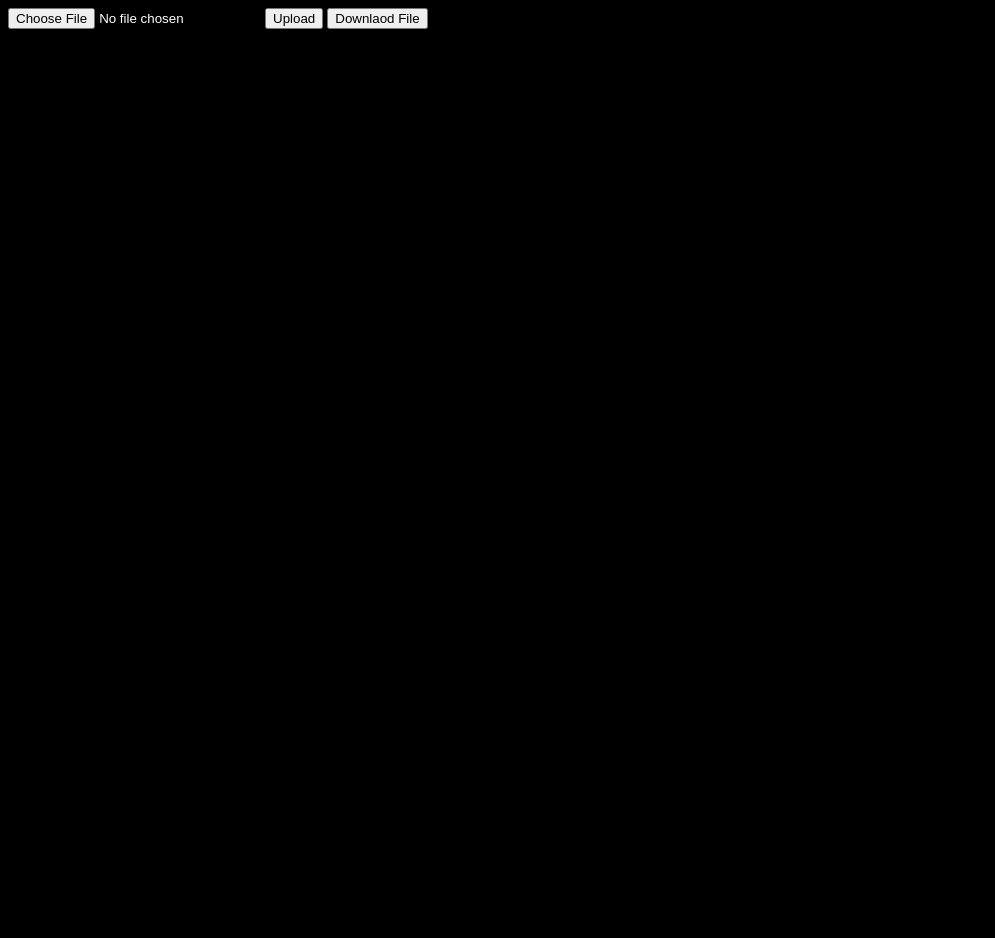
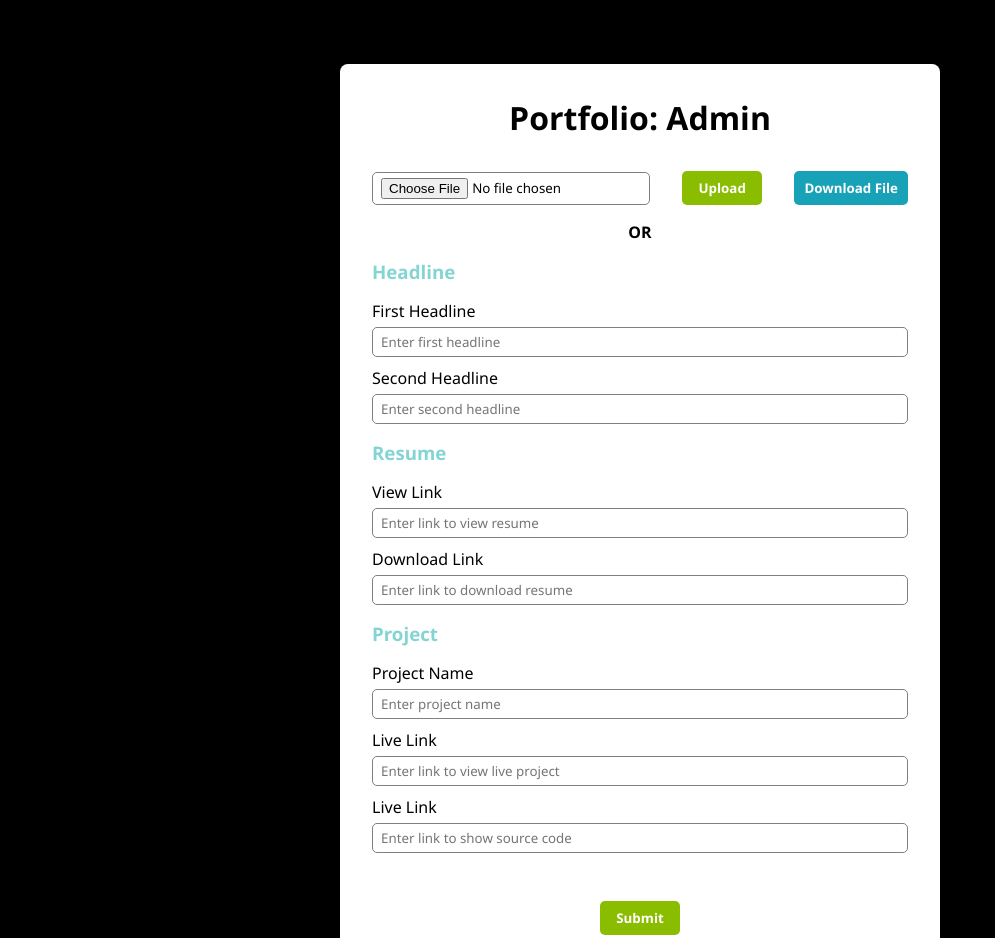
Before and after one commit to shuklasp10/portfolio-backend, a website: page public/index.html in a window 1280 px wide. Shown: the top 938 px of the page, without its empty margins (0-995 px from the left). Before the commit the page ends 800 px from the top, so only its background shows below. Drawn offline with Linux system fonts and the light colour scheme.

Commit message:
add form and style

```diff
--- a/public/index.html
+++ b/public/index.html
@@ -10,9 +10,66 @@
 </head>
 
 <body>
-    <input id="ip-file" type="file" accept=".json" placeholder="upload json">
-    <button id="btn-upload">Upload</button>
-    <a href="/admin/sample"><button id="btn-download">Downlaod File</button></a>
+    <div class="main">
+        <h1>Portfolio: Admin</h1>
+
+        <div class="form">
+
+            <!-- --------------------- json uploader --------------------- -->
+            <section class="json-upload">
+                <input id="ip-file" type="file" accept=".json" placeholder="upload json">
+                <button id="btn-upload" class="submit">Upload</button>
+                <a href="/admin/sample"><button id="btn-download" class="info">Download File</button></a>
+            </section>
+
+            <h4>OR</h4>
+
+            <!-- --------------------- headline --------------------- -->
+            <section>
+                <h3>Headline</h3>
+                <div class="first-headline">
+                    <label for="first-headline">First Headline</label>
+                    <input id="first-headline" type="text" placeholder="Enter first headline" />
+                </div>
+                <div class="sedond-headline">
+                    <label for="second-headline">Second Headline</label>
+                    <input id="second-headline" type="text" placeholder="Enter second headline" />
+                </div>
+            </section>
+
+            <!-- --------------------- resume --------------------- -->
+            <section>
+                <h3>Resume</h3>
+                <div class="view">
+                    <label for="viewurl">View Link</label>
+                    <input id="viewlink" type="text" placeholder="Enter link to view resume" />
+                </div>
+                <div class="file">
+                    <label for="viewurl">Download Link</label>
+                    <input id="file" type="text" placeholder="Enter link to download resume" />
+                </div>
+            </section>
+
+            <!-- --------------------- project --------------------- -->
+            <section>
+                <h3>Project</h3>
+                <div class="view">
+                    <label for="project-name">Project Name</label>
+                    <input id="project-name" type="text" placeholder="Enter project name" />
+                </div>
+                <div class="livelink">
+                    <label for="livelink">Live Link</label>
+                    <input id="livelink" type="text" placeholder="Enter link to view live project " />
+                </div>
+                <div class="srclink">
+                    <label for="srclink">Live Link</label>
+                    <input id="srclink" type="text" placeholder="Enter link to show source code" />
+                </div>
+            </section>
+
+            <button class="submit form-submit">Submit</button>
+        </div>
+    </div>
 </body>
 
 </html>
--- a/public/script.js
+++ b/public/script.js
@@ -3,7 +3,7 @@ const btnUpload = document.getElementById('btn-upload');
 function handleUpload(){
     const file = document.getElementById('ip-file').files[0];
     if(!file){
-        alert('Please upload JSON file.')
+        alert('Please select JSON file.')
         return
     }
 
--- a/public/style.css
+++ b/public/style.css
@@ -1,4 +1,91 @@
+
 body{
     background-color: black;
+    width: 100vw;
+    height: 100vh;
+}
+
+* {
+    padding: 0;
+    margin: 0;
+    box-sizing: border-box;
+    font-family: 'Segoe UI', Tahoma, Geneva, Verdana, sans-serif;
+}
+
+
+.main {
+    max-width: 600px;
+    margin: 4rem auto;
+    background-color: white;
+    padding: 2rem;
+    text-align: center;
+    border-radius: 8px;
+}
+
+.form {
+    margin-top: 2rem;
+    display: flex;
+    flex-direction: column;
+    gap: 1rem;
+}
+
+.json-upload{
+    display: flex;
+    justify-content: space-between;
+    align-items: baseline;
+    flex-wrap: wrap;
+    gap: 10px;
+}
+
+input{
+    min-height: 1rem;
+    padding: 5px 8px;
+    border-radius: 5px;
+    outline: none;
+    border: 1px solid gray;
+}
+
+button {
+    padding: 8px 10px;
+    border-radius: 5px;
+    min-width: 5rem;
+    cursor: pointer;
     color: white;
+    border: none;
+    font-weight: 600;
 }
+
+h3{
+    margin-bottom: 1rem;
+}
+
+h3{
+    color: #84d4d4
+}
+
+section {
+    text-align: left;
+}
+
+section div {
+    display: flex;
+    flex-direction: column;
+    gap: 5px;
+}
+
+section div + div {
+    margin-top: 10px;
+}
+
+.form-submit {
+    margin: auto;
+    margin-top: 2rem;
+}
+
+.submit{
+    background-color: rgb(138, 189, 0);
+}
+
+.info {
+    background-color: #17a2b7;
+}
```
